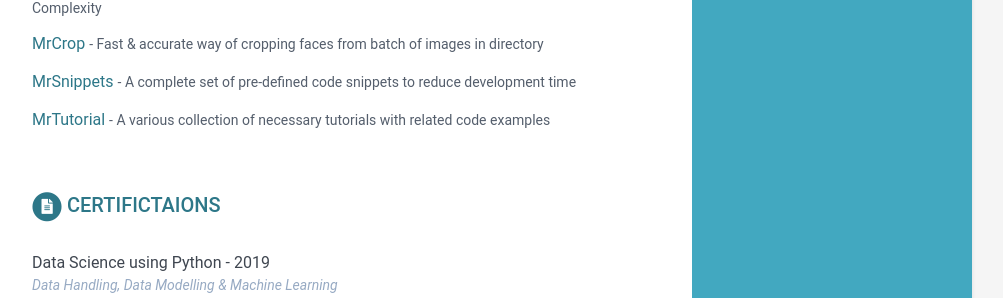
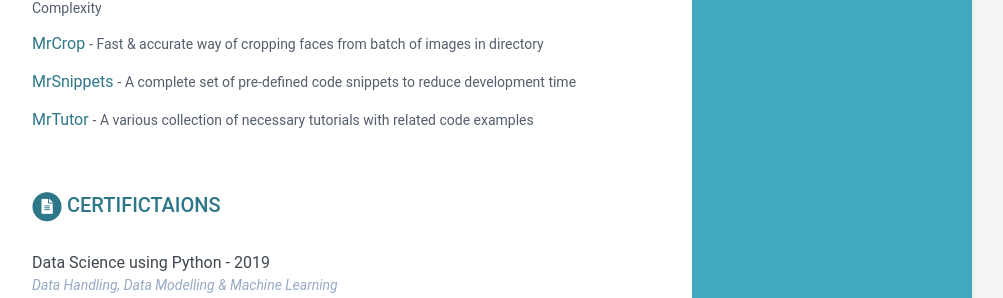
Before and after one commit to dhamodharanrk/online-cv, a Jekyll site: the page built from index.html, in a window 1280 px wide. Shown: the part 1114-1412 px from the top of the page, without its empty margins (168-1171 px from the left). Built offline with Jekyll 4.4.1, drawn with Linux system fonts in a browser that asks for light colours.

Commit message:
name change

```diff
--- a/_data/data.yml
+++ b/_data/data.yml
@@ -142,7 +142,7 @@ projects:
         link: "https://pypi.org/project/MrSnippets/"
         tagline: "A complete set of pre-defined code snippets to reduce development time"
 
-      - title: MrTutorial
+      - title: MrTutor
         link: "https://dhamodharanrk.github.io/MrTutorial/"
         tagline: "A various collection of necessary tutorials with related code examples"
 
```
